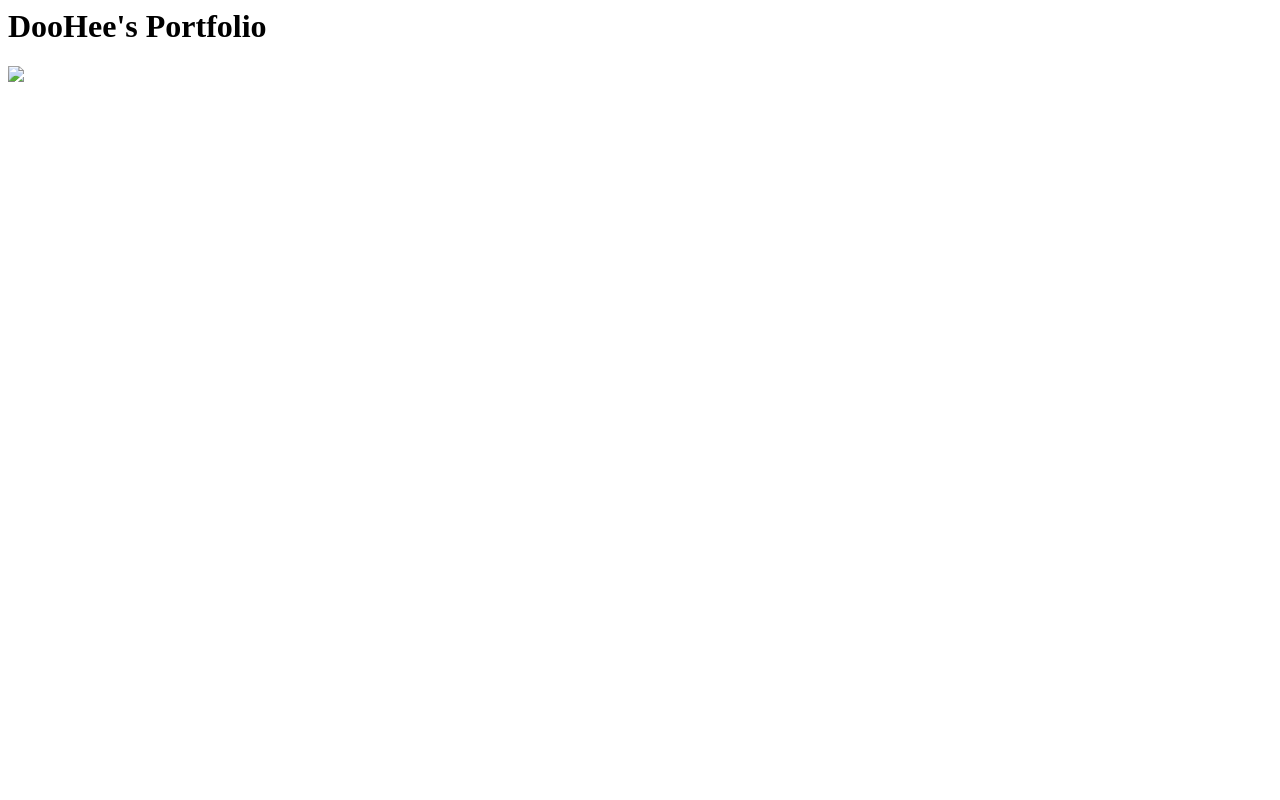
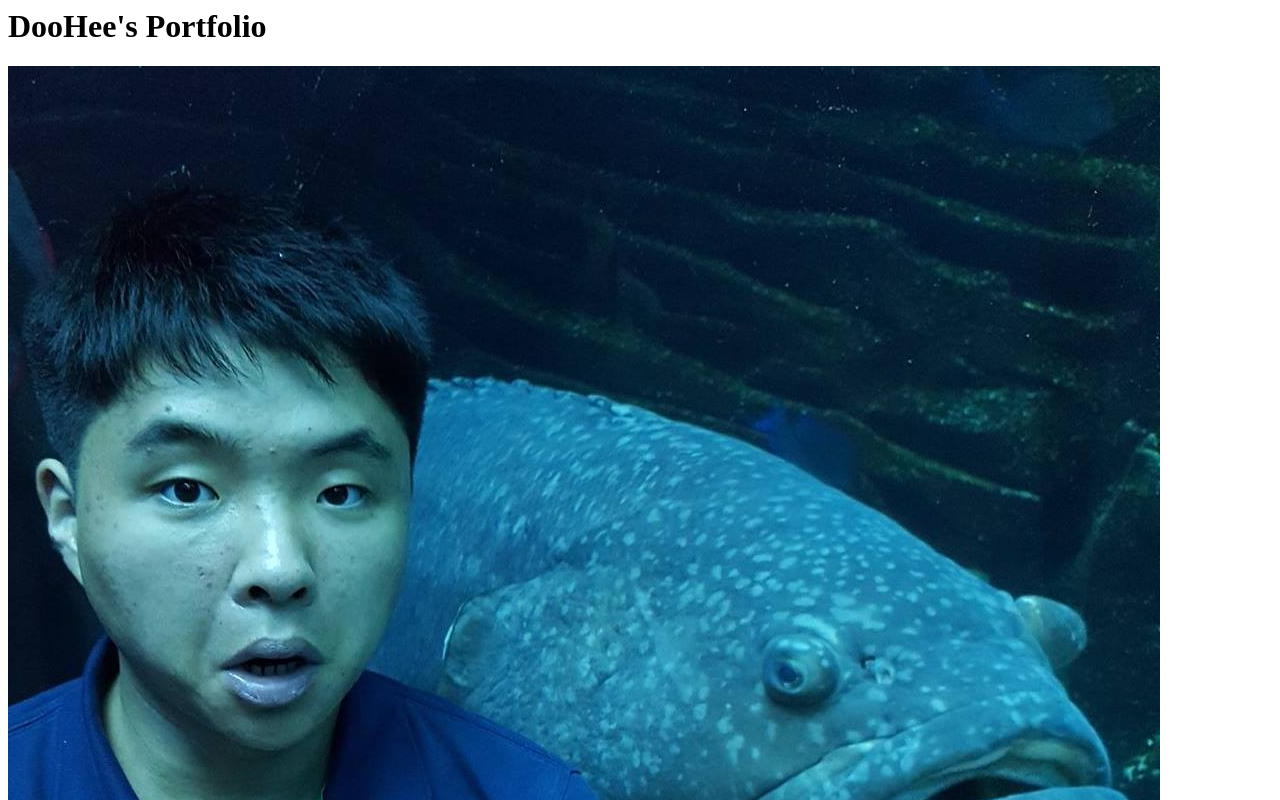
Before and after one commit to MtnDooHee/mtndoohee.github.io, a plain HTML site: page index.html in a window 1280 px wide. Shown: the top 800 px of the page. Drawn offline with Linux system fonts and the light colour scheme.

Commit message:
Add files via upload

```diff
--- a/index.html
+++ b/index.html
@@ -1,4 +1,4 @@
 <html>
     <h1>DooHee's Portfolio</h1>
-    <img src=".biopic.jpg"/>
+    <img src="./biopic.jpg"/>
 </html>
```
